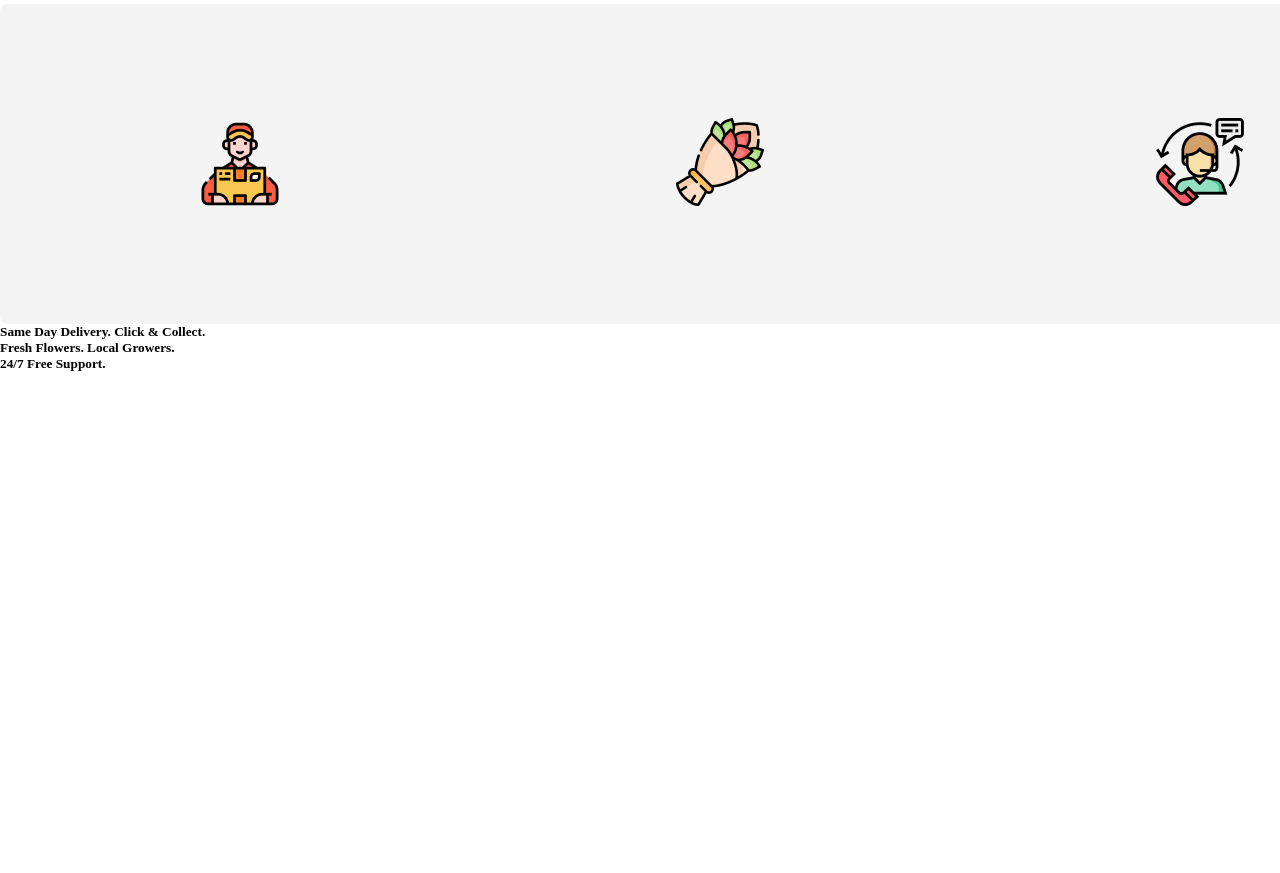
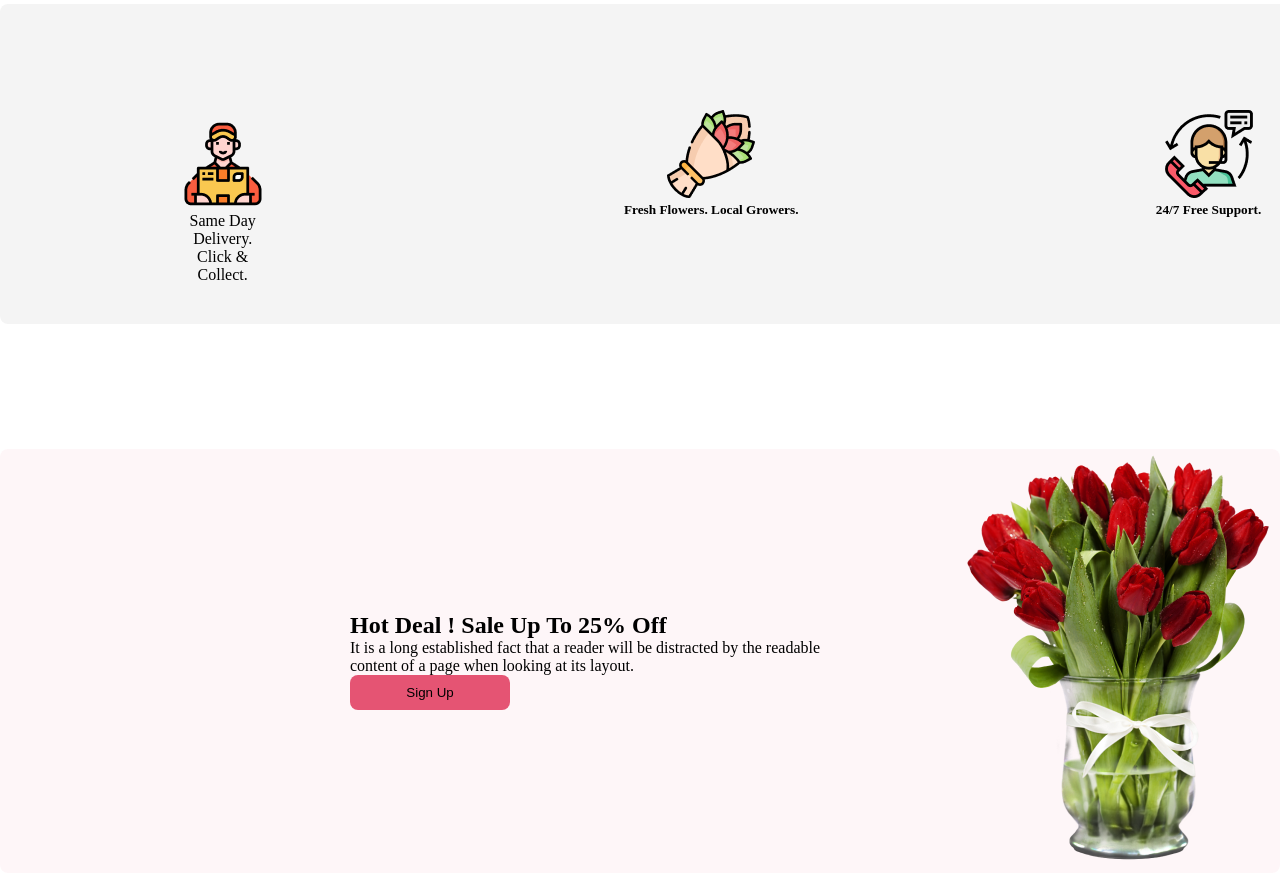
Before and after one commit to singha-saikat/flower-shop-assignment, a plain HTML site: page index.html in a window 1280 px wide. Shown: the part 1780-2653 px from the top of the page. Before the commit the page ends 2152 px from the top, so only its background shows below. Drawn offline with Linux system fonts and the light colour scheme.

Commit message:
important part incomplete

```diff
--- a/index.html
+++ b/index.html
@@ -79,22 +79,32 @@
         <div class="featured-icon">
             <div class="first-icon">
                 <img src="./Flower Asset/Group 57.png" alt="">
+               </h5>Same Day Delivery. Click & Collect.</h5>
             </div>
 
             <div class="secand-icon">
                 <img src="./Flower Asset/Group 58.png" alt="">
+                <h5>Fresh Flowers. Local Growers.</h5>
             </div>
 
             <div class="third-icon">
                 <img src="./Flower Asset/Group 59.png" alt="">
+                <h5>24/7 Free Support.</h5>
             </div>
+                   </div>
 
+      </section>
+      <section>
+        <div class="hot-deal-conteinar">
+          <div class="hot-deal-info">
+          <h2>Hot Deal ! Sale Up To 25% <span>Off</span></h2>
+          <p>It is a long established fact that a reader will be distracted by the readable <br>content of a page when looking at its layout.</p>
+          <button class="btn">Sign Up</button>
         </div>
-        <div class="feature-icon-text">
-            <h5>Same Day Delivery. Click & Collect.</h5>
-            <h5>Fresh Flowers. Local Growers.</h5>
-            <h5>24/7 Free Support.</h5>
+        <div class="folwer-img">
+          <img src="./Flower Asset/pngwing 8.png" alt="">
         </div>
+         </div>
 
       </section>
     </main>
--- a/style.css
+++ b/style.css
@@ -110,9 +110,37 @@ background: rgba(39, 39, 39, 0.05);
 display: flex;
 justify-content:space-around;
 align-items: center;
+text-align: center;
+margin-bottom: 125px;
 }
 .first-icon{
     width: 88px;
 height: 88px;
 
 }
+.feature-icon-text{
+  display: block;
+}
+.first-icon h5{
+  display: inline;
+}
+.hot-deal-conteinar{
+  display: flex;
+  justify-content: space-around;
+
+  /* gap : 215px; */
+  align-items:center;
+  border-radius: 8px;
+background: rgba(229, 84, 115, 0.05);
+
+}
+.hot-deal-info{
+  padding-left:350px;
+  width: 5500px;
+}
+.folwer-imgr{
+  width: 318px;
+height: 420px;
+padding-right: 430px;
+
+}
```
Also changed, not shown: 1 other file.
